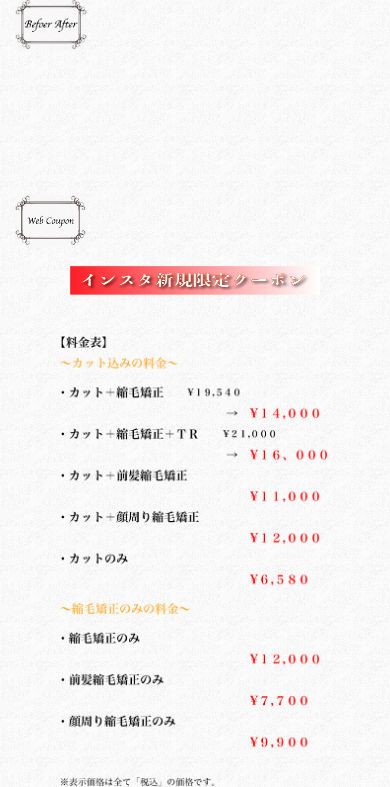
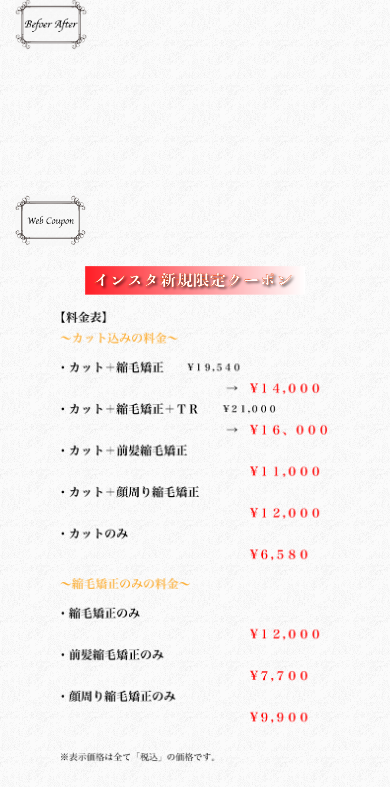
Before and after one commit to manabu-creater/yamaki-hair, a PHP site: page / in a window 390 px wide. Shown: the part 1266-2053 px from the top of the page. Run offline with PHP 8.4, Linux system fonts and the light colour scheme.

Commit message:
バナーサイズ調整

```diff
--- a/index.css
+++ b/index.css
@@ -360,8 +360,9 @@ header {
   }
 
   .coupon-price1 {
-    width: 250px;
+    width: 220px;
     height: 30px;
+    margin: 10px auto 15px;
   }
 
   .coupon-price2 {
```
